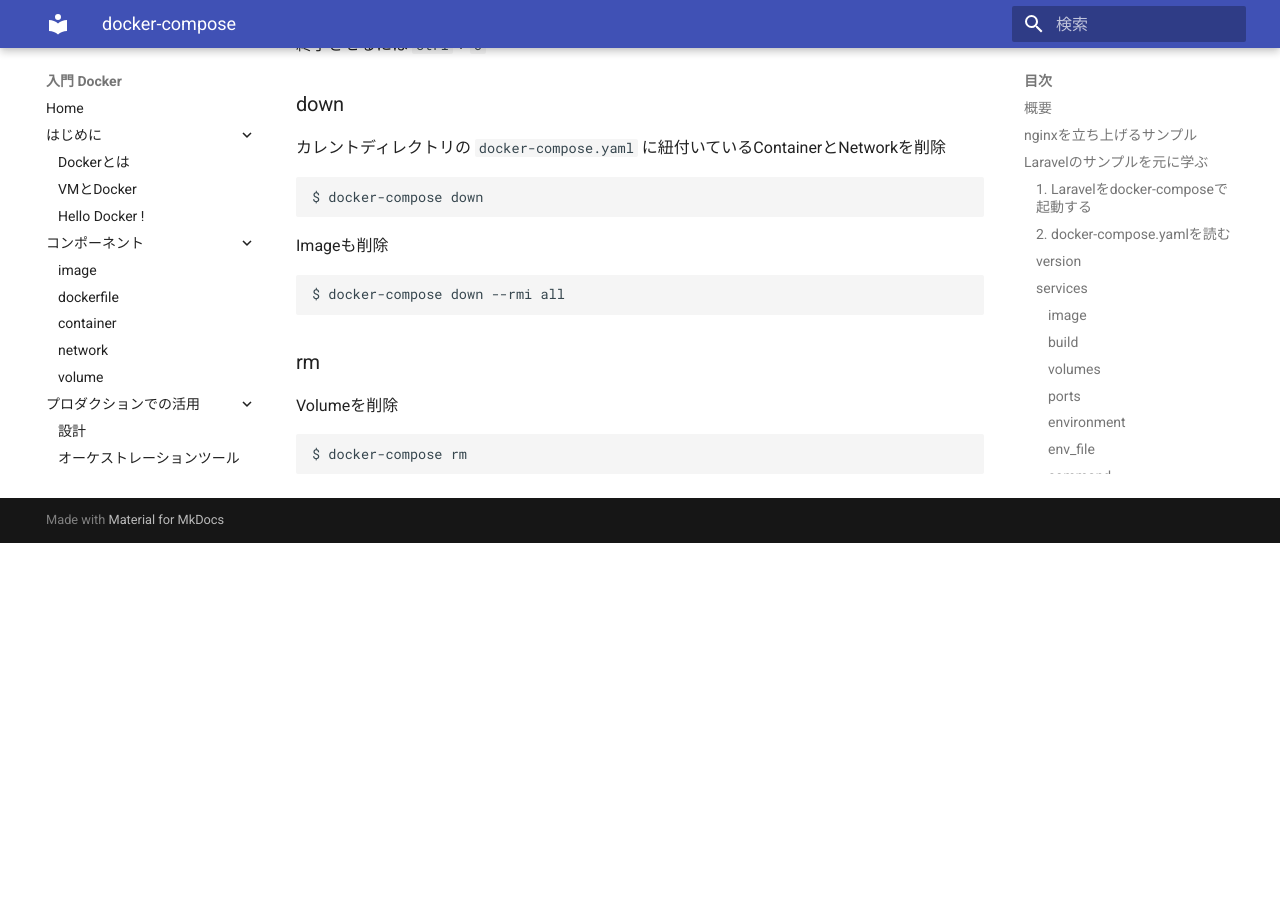
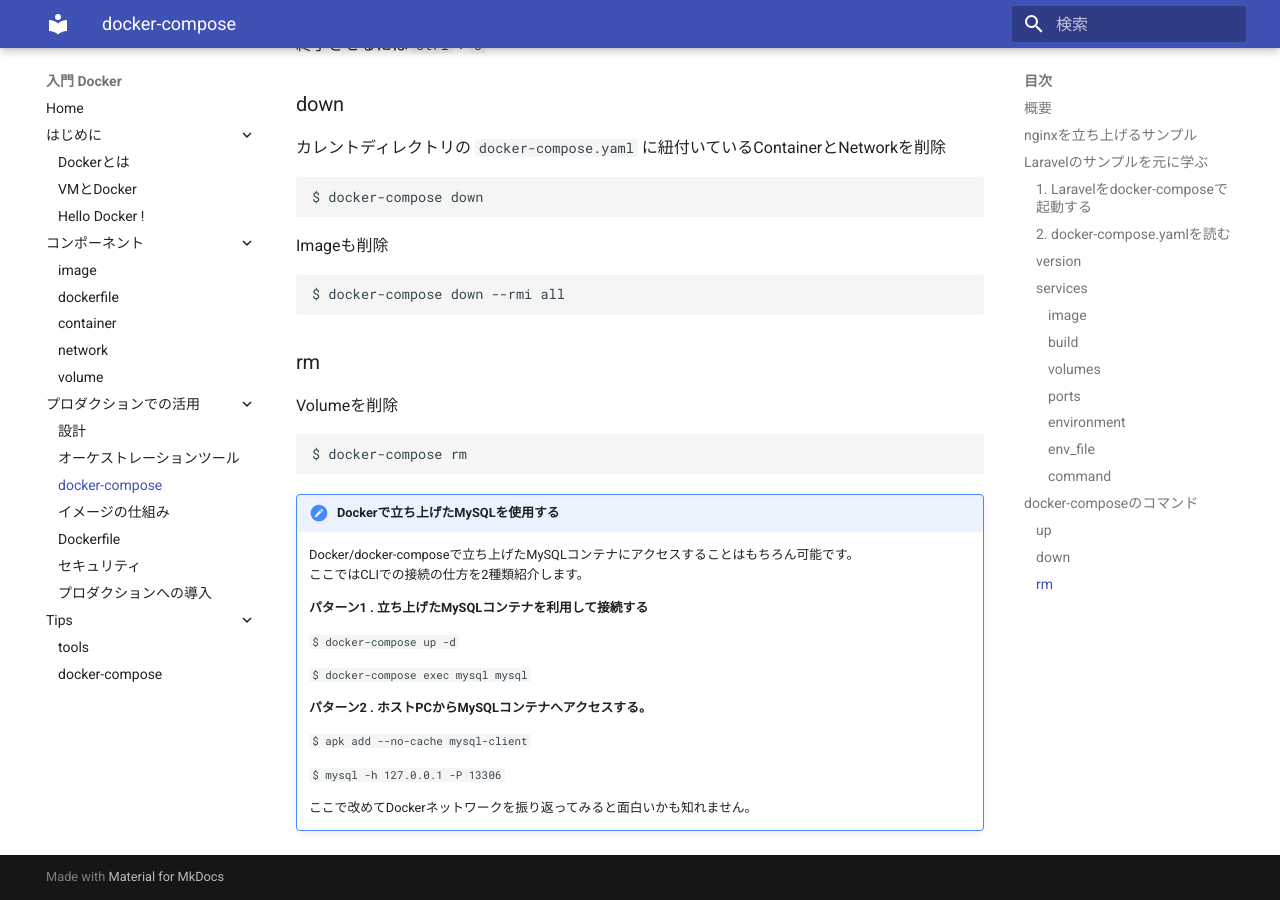
Before and after one commit to y-ohgi/introduction-docker, an MkDocs documentation site: the page built from docs/3_production/docker-compose.md, in a window 1280 px wide and 900 px high, scrolled down 3689 px. Built offline with MkDocs 1.6.1 and Material for MkDocs 9.7.7, drawn with Linux system fonts in a browser that asks for light colours; before the commit the page ends 4232 px from its top, so only the background shows below that.

Commit message:
Add how to connect mysql container

````diff
--- a/docs/3_production/docker-compose.md
+++ b/docs/3_production/docker-compose.md
@@ -165,3 +165,30 @@
 ```
 $ docker-compose rm
 ```
+
+
+!!! note "Dockerで立ち上げたMySQLを使用する"
+    Docker/docker-composeで立ち上げたMySQLコンテナにアクセスすることはもちろん可能です。
+    ここではCLIでの接続の仕方を2種類紹介します。
+
+    **パターン1 . 立ち上げたMySQLコンテナを利用して接続する**
+
+    ```
+    $ docker-compose up -d
+    ```
+
+    ```
+    $ docker-compose exec mysql mysql
+    ```
+
+    **パターン2 . ホストPCからMySQLコンテナへアクセスする。**
+
+    ```
+    $ apk add --no-cache mysql-client
+    ```
+
+    ```
+    $ mysql -h 127.0.0.1 -P 13306
+    ```
+
+    ここで改めてDockerネットワークを振り返ってみると面白いかも知れません。
````
